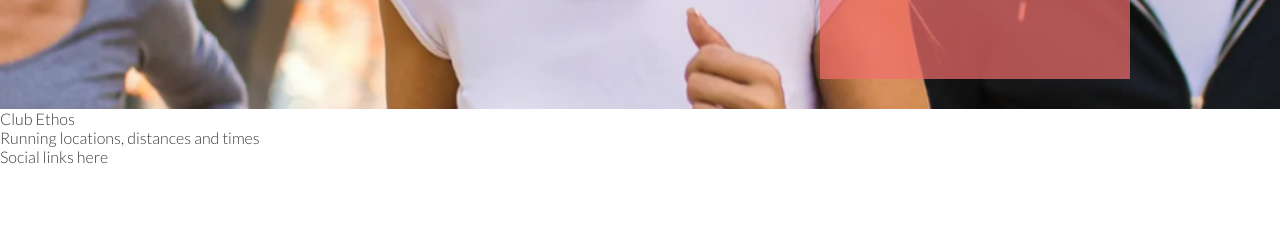
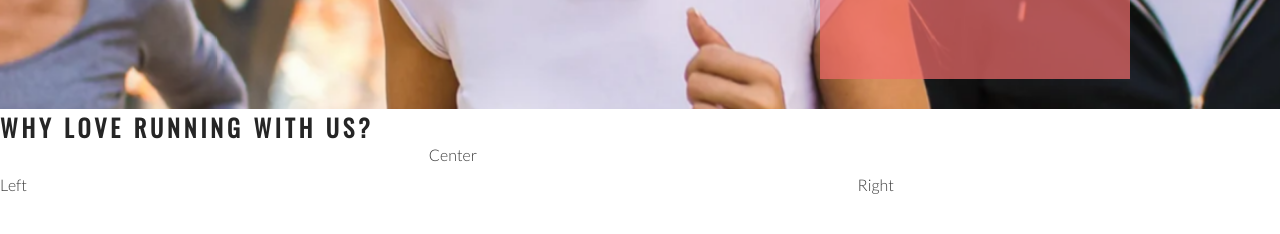
Before and after one commit to Gkicks/love-running, a plain HTML site: page index.html in a window 1280 px wide. Shown: the part 566-800 px from the top of the page. Drawn offline with nearby package versions, Linux system fonts and the light colour scheme.

Commit message:
add club ethos main structure

```diff
--- a/assets/css/style.css
+++ b/assets/css/style.css
@@ -25,6 +25,7 @@ h2 {
 #logo {
     float: left;
     font-size: 280%;
+    margin-left: 30px;
 }
 
 /* navigation links */
@@ -109,3 +110,26 @@ h2 {
     right: 150px;
     position: absolute;
 }
+
+/* club ethos */
+
+#club-ethos {
+    height: 600px;
+}
+
+#left-about {
+    padding-top: 30px;
+    width: 33%;
+    float: left;
+}
+
+#right-about {
+    padding-top: 30px;
+    width: 33%;
+    float: right;
+}
+
+#center-about {
+    width: 33%;
+    margin: 0 auto;
+}
--- a/index.html
+++ b/index.html
@@ -40,8 +40,11 @@
             <h3>Dublin Docklands and Phoenix Park</h3>
         </div>
     </section>
-    <section>
-        Club Ethos
+    <section id="club-ethos">
+        <h1>Why Love Running With Us?</h1>
+        <div id="left-about">Left</div>
+        <div id="right-about">Right</div>
+        <div id="center-about">Center</div>
     </section>
     <section>
         Running locations, distances and times
```
